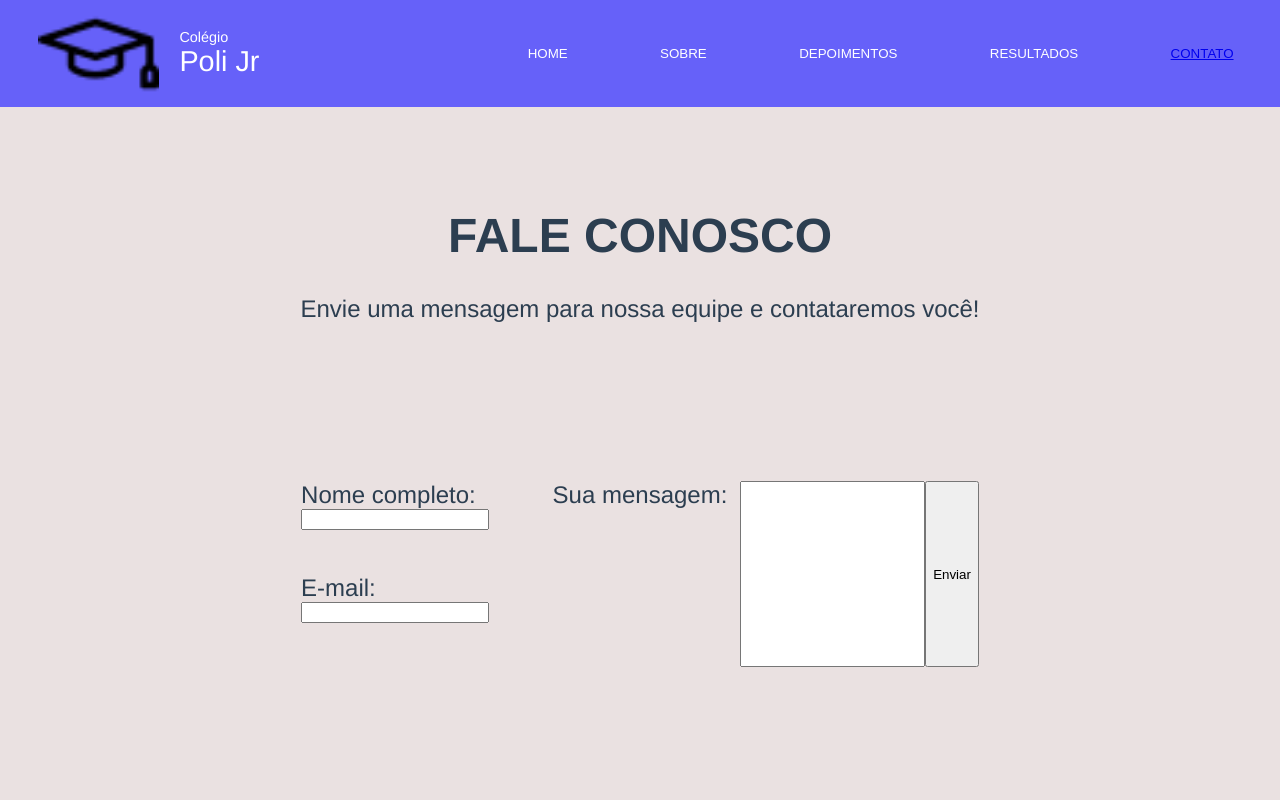
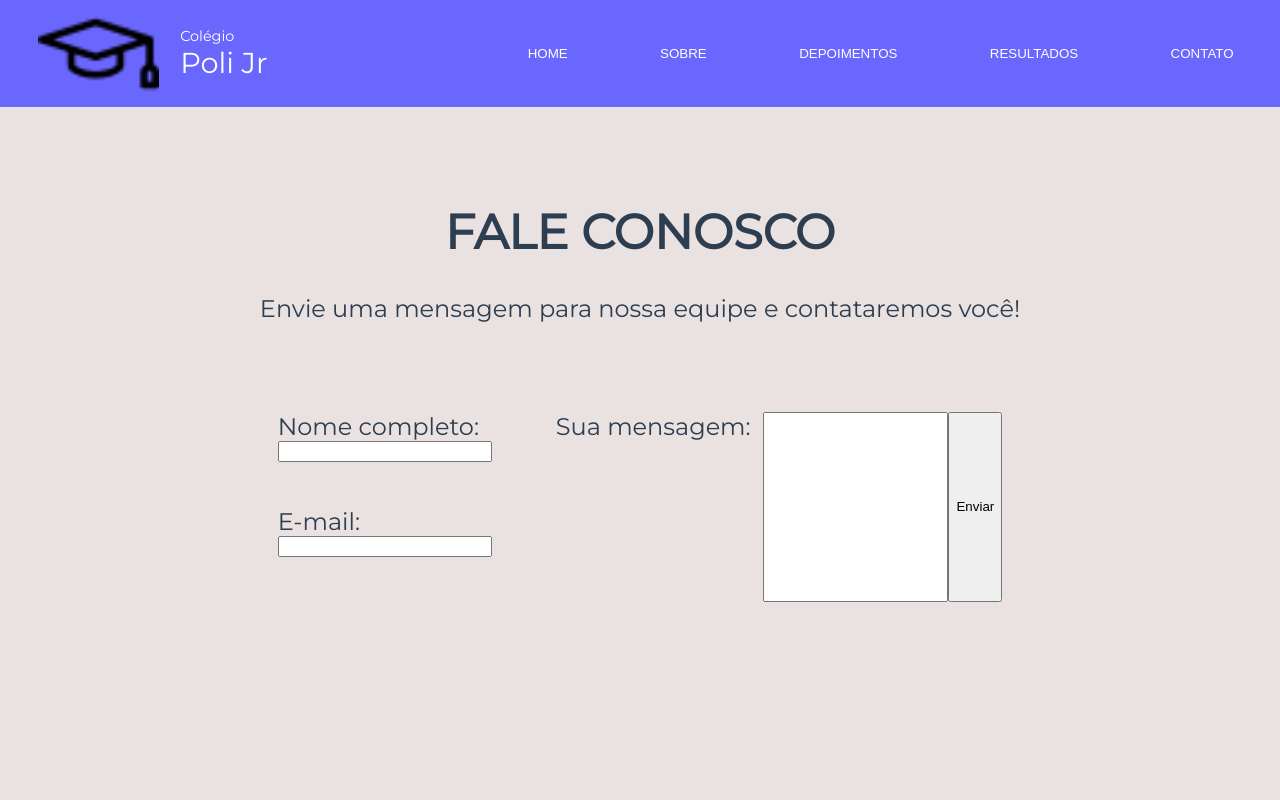
Before and after one commit to CapacitarEcompCuscuz2-0/ester-colegio-pj, a Vue app: page /Contato in a window 1280 px wide. Shown: the top 800 px of the page. Built offline with nearby package versions, Linux system fonts and the light colour scheme.

Commit message:
ajustes visuais e mapa

```diff
--- a/src/App.vue
+++ b/src/App.vue
@@ -1,9 +1,11 @@
 <template>
   <div id="app">
     <Navbar/>
-    <transition name="fade">
-      <router-view></router-view>
-    </transition>
+    <div id="rota">
+      <transition name="fade">
+        <router-view></router-view>
+      </transition>
+    </div>
     <BannerVue/>
     <Sobre/>
     <Depoimentos/>
@@ -35,15 +37,19 @@ export default {
 </script>
 
 <style>
+  @import url('https://fonts.googleapis.com/css2?family=Montserrat&display=swap');
   body{
     margin: 0;
   }
   #app {
-    font-family: Avenir, Helvetica, Arial, sans-serif;
+    font-family: 'Montserrat', sans-serif;
     -webkit-font-smoothing: antialiased;
     -moz-osx-font-smoothing: grayscale;
     text-align: center;
     color: #2c3e50;
+  }
+  #rota{
+    margin-top: 13.4vh;
   }
   .fade-enter-active, .fade-leave-active {
     transition: opacity 1.5s;
--- a/src/components/BannerVue/BannerVue.vue
+++ b/src/components/BannerVue/BannerVue.vue
@@ -1,7 +1,9 @@
 <template>
     <div id="home">
         <Swiper class="swiper" :options="swiperOption">
-            <SwiperSlide></SwiperSlide>
+            <SwiperSlide>
+                <strong><h1>FAÇA JÁ SUA<br>MATRÍCULA!</h1></strong>
+            </SwiperSlide>
             <SwiperSlide></SwiperSlide>
             <SwiperSlide></SwiperSlide>
             <div class="swiper-pagination" slot="pagination"></div>
@@ -44,8 +46,15 @@ export default {
     #home{
         width: 100%;
         height: 86.6vh;
-        padding-top: 13.4vh;
         background-color: #EAE1E1;
+    }
+
+    h1{
+        color: white;
+        text-align: left;
+        margin-left: 3%;
+        margin-top: 23vh;
+        font-size: 4rem;
     }
 
     .swiper-container{
--- a/src/components/Contato/Contato.vue
+++ b/src/components/Contato/Contato.vue
@@ -28,7 +28,7 @@
                     </div>
                 </div>
                 <div>
-                    <img id="img-mapa" src="./Captura de Tela (1) 1.png" alt="mapa">
+                    <iframe src="https://www.google.com/maps/embed?pb=!1m18!1m12!1m3!1d3950.410386945646!2d-34.905713285220166!3d-8.059554094196896!2m3!1f0!2f0!3f0!3m2!1i1024!2i768!4f13.1!3m3!1m2!1s0x7ab18ded1bc6309%3A0xaf428d791ebffe71!2sEscola%20Polit%C3%A9cnica%20de%20Pernambuco!5e0!3m2!1spt-BR!2sbr!4v1596520281225!5m2!1spt-BR!2sbr" width="400" height="300" frameborder="0" style="border:0;" allowfullscreen="" aria-hidden="false" tabindex="0"></iframe>
                     <div id="redes-sociais">
                         <p>Clique nos ícones<br>para acessá-los</p>
                         <a href="https://www.youtube.com/" target="_blank">
@@ -95,10 +95,6 @@
         text-align: left;
     }
 
-    #img-mapa{
-        width: 25vw;
-    }
-
     #redes-sociais{
         max-width: 95%;
         display: flex;
--- a/src/components/ContatoForm/ContatoForm.vue
+++ b/src/components/ContatoForm/ContatoForm.vue
@@ -24,13 +24,12 @@
     #contato-form{
         background-color: #EAE1E1;
         width: 100%;
-        height: 86.6vh;
-        padding-top: 13.6vh;
+        height: 86.5vh;
+        padding-top: 8vh;
         display: flex;
         flex-direction: column;
         align-items: center;
         justify-items: center;
-        justify-content: space-evenly;
         font-size: 1.5rem;
     }
 
--- a/src/components/Navbar/Navbar.vue
+++ b/src/components/Navbar/Navbar.vue
@@ -12,12 +12,7 @@
             <button v-on:click="rolar">SOBRE</button>
             <button v-on:click="rolar">DEPOIMENTOS</button>
             <button v-on:click="rolar">RESULTADOS</button>
-            <button v-on:click="rolarespecial"><router-link  to="/Contato">CONTATO</router-link></button>
-            <!--<a v-on:click="rolar"><p>HOME</p></a>
-            <a href="#sobre"><p>SOBRE</p></a>
-            <a href="#depoimentos"><p>DEPOIMENTOS</p></a>
-            <a href="#resultados"><p>RESULTADOS</p></a>
-            <a href="#contato"><p>CONTATO</p></a>-->
+            <button v-on:click="rolarespecial"><router-link to="/Contato">CONTATO</router-link></button>
         </div>
     </div>
 </template>
@@ -30,6 +25,14 @@ export default {
             var elemento = event.currentTarget
             var idAlvo = elemento.innerHTML.toLowerCase()
             var coord = document.getElementById(idAlvo).offsetTop
+
+            if (idAlvo == 'home') {
+                if (document.getElementById('contato-form') != null) {
+                    coord -= document.getElementById('contato-form').offsetTop
+                } else {
+                    coord = 0
+                }
+            }
 
             window.scroll({
                 top: coord,
@@ -51,6 +54,7 @@ export default {
         color: white;
         background-color: rgba(69, 65, 255, 0.8);
         position: fixed;
+        top: 0;
         height: 13.4vh;
         width: 94%;
         padding-right: 3%;
@@ -58,6 +62,7 @@ export default {
         display: flex;
         justify-content: space-between;
         align-items: center;
+        z-index: 2;
     }
 
     #logo{
@@ -100,16 +105,11 @@ export default {
         background-color: transparent;
         border-color: transparent;
         color: white;
+        cursor: pointer;
     }
 
-    router-link{
+    #menu a{
         text-decoration: none;
         color: white;
     }
-
-    /*#menu a:visited, a:link, a:active, a:hover{
-        text-decoration: none;
-        color: white;
-    }*/
-
 </style>
```
